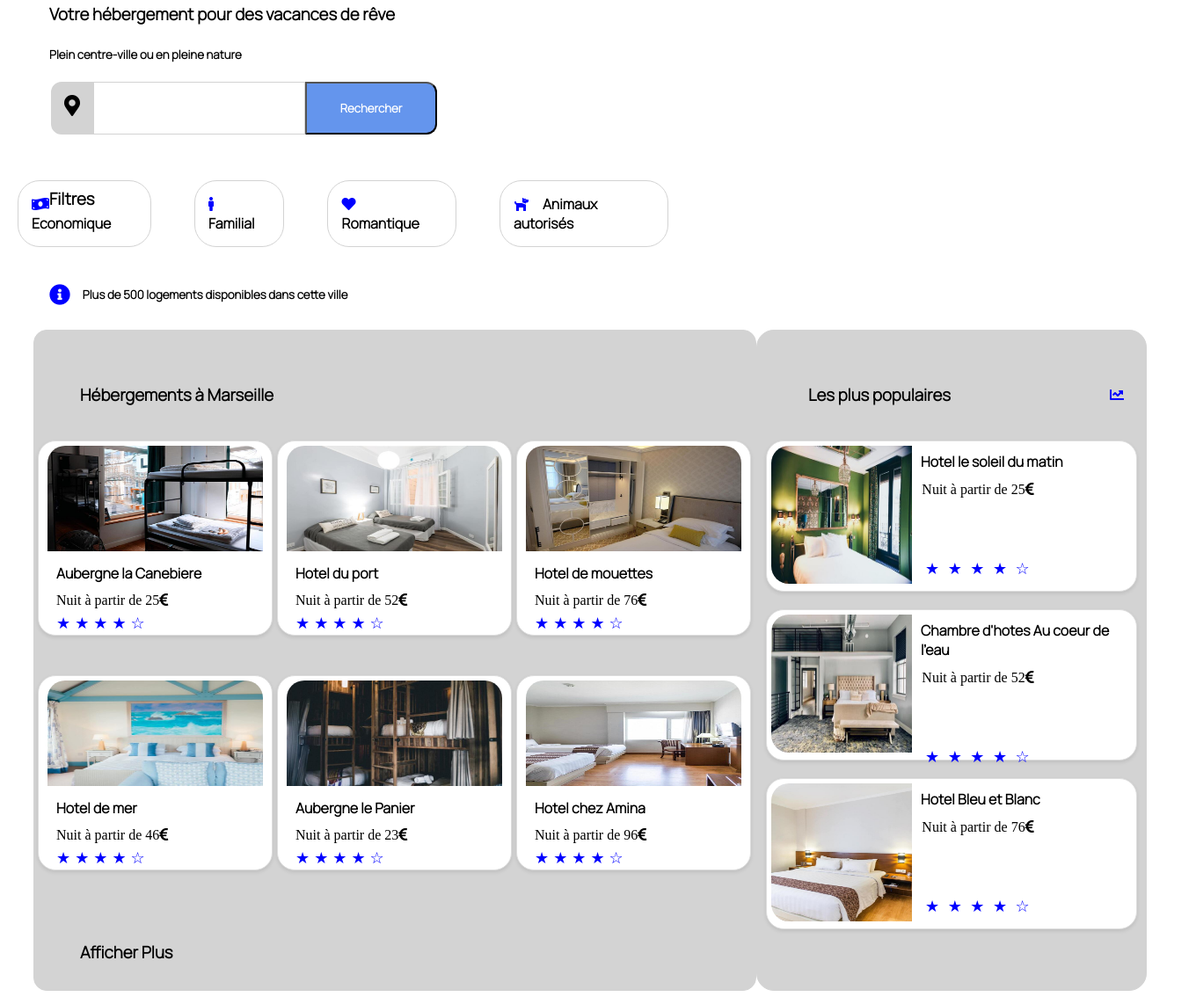
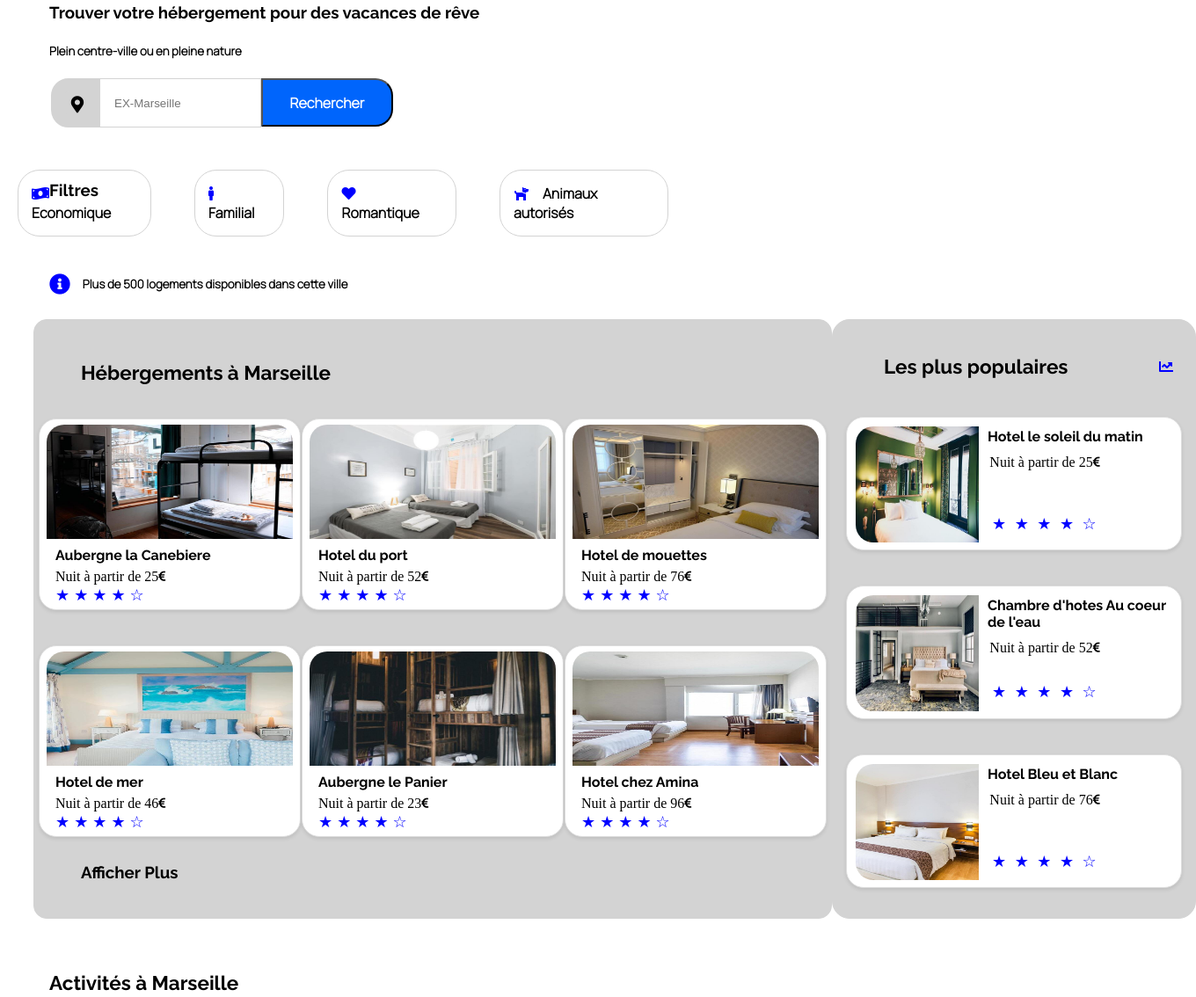
Before and after one commit to hafidinferno/Projet-2-HTML-CSS, a plain HTML site: page index.html in a window 1280 px wide. Shown: the part 121-1255 px from the top of the page at 88% size, 1360 px wide, since content can reach past the window. Drawn offline with Linux system fonts and the light colour scheme.

Commit message:
changement pour finaliser le site web

```diff
--- a/CSS/style.css
+++ b/CSS/style.css
@@ -20,6 +20,9 @@ nav{
 
 
 }
+a{
+  color: black;
+  text-decoration: none;}
 
 .navbar{
     color: black;
@@ -37,7 +40,7 @@ nav{
 }
 
 h3{
-    font-family: 'Manrope', sans-serif;
+    font-family: 'Raleway', sans-serif;
     margin-left: 48px;
     margin-top: 60px;
 }
@@ -54,15 +57,21 @@ form{
 }
 
 .fa-map-marker-alt{
-background-color: #D3D3D3;
-border: 1px solid #D3D3D3;
-border-radius: 12px 0 0 12px;
-font-size: 1.5em;
-border-width: 15px;
+  display: flex;
+  justify-content: center;
+  width: 20px;
+  padding-top: 5px;
+  padding-left: 5px;
+  background-color: #D3D3D3;
+  border: 1px solid #D3D3D3;
+  border-radius: 20px 0 0 20px;
+  font-size: 1.2em;
+  border-width: 15px;
 }
 
 .search-input{
-    font-size: 1em;
+    width: 150px;
+    height: 38px;
     border: 1px solid #D3D3D3;
     padding: 8px 16px;
 }
@@ -72,10 +81,10 @@ border-width: 15px;
 button{
     font-family: 'Manrope', sans-serif;
     color: white;
-    background-color: #6495ED;
-    border-radius: 0 12px 12px 0;
+    background-color: #0065FC;
+    border-radius: 0 20px 20px 0;
     width: 150px;
-    height: 60px;
+    height: 55px;
 
 }
 
@@ -142,44 +151,34 @@ button{
     margin-top: 30px;
     margin-left:-1.2px;
     margin-bottom: 50px;
+    font-family: 'Manrope', sans-serif;
 }
 
 .annonce{
   display: flex;
   justify-content:space-between;
 }
-
+.heber{
+  margin-top: -18px;
+}
 
 .rating{
     display: grid;
     grid-column-gap: 1px;
 
     grid-template-columns: repeat(3, 1fr);
-    grid-gap: 5px;
 }
 
-.grid-item {
-    display: block;
-  width: 100%;
 
-  padding: 10px;
-  margin-bottom: 20px;
 
-  }
-
-  .grid-item img {
-    width: 30%;
-    height: auto;
-  }
 
   .img-rating{
-    width: 1100px;
-    height: 750px;
+    width: 1000px;
+    height: 670px;
     background-color: #D3D3D3;
     border: 1px solid #D3D3D3;
     border-radius: 15px;
-    padding-right: 5px;
-    padding-left: 4px;
+    padding: 5px;
     margin-top: -20px;
     margin-left: 30px;
   }
@@ -189,29 +188,29 @@ button{
     border: 1px solid #ddd;
     border-radius: 20px;
     box-shadow: 0px 2px 4px rgba(0, 0, 0, 0.1);
-    width: 245px;
+    width: 280px;
     height: 200px;
     margin: 20px auto;
-    padding: 10px;
+    padding: 8px;
     text-align: center;
   }
 
   /* Styles for the image */
   .card img {
-    margin-top: -5px;
+    margin-top: -2px;
     border-radius: 20px 20px 0 0;
     width: 100%;
     margin-bottom: 20px;
-    height: 60%;
+    height: 65%;
   }
 
   /* Styles for the heading */
   .card h4 {
     display: flex;
     justify-content: flex-start;
-    margin-top: -10px;
+    margin-top: -15px;
     margin-left: 10px;
-    font-family: 'Manrope', sans-serif;
+    font-family: 'Raleway', sans-serif;
 
   }
 
@@ -219,8 +218,12 @@ button{
   .card p {
     display: flex;
     justify-content: flex-start;
-    margin-top: -10px;
+    margin-top: -15px;
     margin-left: 10px;
+  }
+  .fa-euro-sign{
+    margin-top: 3px;
+    font-size: 0.8em;
   }
 
 
@@ -234,15 +237,23 @@ button{
     margin-right: 5px;
   }
 
+  .affichage{
+    margin-top: 1%;
+  }
+
+
+
   .popular{
     display: flex;
     flex-direction: column;
     justify-content: space-around;
     justify-content: start;
-    width: 450px;
+    width: 400px;
+    height: 620px;
     background-color: #D3D3D3;
     border: 1px solid #D3D3D3;
     border-radius: 20px;
+    padding: 30px;
     padding-left: 5px;
     padding-right: 10px;
     padding-left: 10px;
@@ -250,10 +261,16 @@ button{
     margin-right: 20px;
   }
   .chart{
+    margin-top: -50px;
     font-family: 'Manrope', sans-serif;
     display: flex;
     flex-direction: row;
     justify-content: space-between;
+  }
+  .column{
+    padding: 5px;
+    display: flex;
+    flex-direction: column;
   }
 
 
@@ -268,10 +285,10 @@ button{
     border: 1px solid #ddd;
     border-radius: 20px;
     box-shadow: 0px 2px 4px rgba(0, 0, 0, 0.1);
-    width: 400px;
-    height: 150px;
+    width: 350px;
+    height: 120px;
     margin: 20px auto;
-    padding: 10px;
+    padding: 15px;
   }
 
 
@@ -282,18 +299,17 @@ button{
     margin-left: -5px;
     margin-top: -5px;
     width: 40%;
-    height: 105%;
+    height: 110%;
   }
 
 
   .cardP h4 {
+    font-family: 'Raleway', sans-serif;
     display: flex;
     flex-direction: row;
     justify-content: flex-start;
-    margin-left: 140px;
-    margin-top: -150px;
-    margin-left: 165px;
-    font-family: 'Manrope', sans-serif;
+    margin-top: -130px;
+    margin-left: 145px;
 
   }
 
@@ -301,12 +317,19 @@ button{
     display: flex;
     justify-content: center;
     margin-top: -10px;
-    margin-left: 60px;
+    margin-left: 70px;
   }
 
   .starsP{
-    margin-left: 170px;
-    margin-top: 70px;
+    margin-left: 150px;
+    margin-top: 50px;
+    font-size: 18px;
+    color:blue;
+  }
+
+  .starsL{
+    margin-left: 150px;
+    margin-top: 30px;
     font-size: 18px;
     color:blue;
   }
@@ -317,7 +340,10 @@ button{
     flex-direction: row;
     justify-content: space-around;
     margin-left: -20px;
+    margin-right:-20px ;
+    padding: 50px;
     gap: -15px;
+    margin-top: -20px;
   }
 
   .cardS{
@@ -344,14 +370,13 @@ button{
     display: flex;
     justify-content: flex-start;
     margin-left: 7%;
-    font-family: 'Manrope', sans-serif;
+    font-family: 'Raleway', sans-serif;
   }
 
 
   footer{
     background-color: #D3D3D3;
     background-size: contain;
-    margin-top:10% ;
     display: flex;
     justify-content: flex-start;
     justify-content: space-around;
@@ -368,7 +393,7 @@ button{
     color: black;
     font-weight: bold;
     margin-left: -80px;
-    font-family: 'Manrope', sans-serif;
+    font-family: 'Raleway', sans-serif;
 
   }
 
--- a/index.html
+++ b/index.html
@@ -7,6 +7,12 @@
     <link rel="preconnect" href="https://fonts.googleapis.com">
     <link rel="preconnect" href="https://fonts.gstatic.com" crossorigin>
     <link href="https://fonts.googleapis.com/css2?family=Manrope:wght@300&display=swap" rel="stylesheet">
+    <link rel="preconnect" href="https://fonts.googleapis.com">
+    <link rel="preconnect" href="https://fonts.gstatic.com" crossorigin>
+    <link href="https://fonts.googleapis.com/css2?family=Raleway:ital,wght@0,700;1,600&display=swap" rel="stylesheet">
+    <link rel="preconnect" href="https://fonts.googleapis.com">
+    <link rel="preconnect" href="https://fonts.gstatic.com" crossorigin>
+    <link href="https://fonts.googleapis.com/css2?family=Raleway:wght@100&display=swap" rel="stylesheet">
     <link rel="stylesheet" href="https://cdnjs.cloudflare.com/ajax/libs/font-awesome/5.15.3/css/all.min.css">
     <link rel="stylesheet" href="/CSS/style.css">
     <title>Booki</title>
@@ -16,21 +22,21 @@
 
                 <img src="images/logo/Booki.png" alt="Logo du site" class="Logo" >
                 <nav>
-                <a href="" target="_blank" class="navbar">Hébergements</a>
-                <a href="" target="_blank" class="navbar"> Activités</a>
+                <a href="#hebergement"  class="navbar">Hébergements</a>
+                <a href="#Action"  class="navbar"> Activités</a>
 
             </nav>
     </header>
 
     <main>
         <section>
-            <h3><strong> Votre hébergement pour des vacances de rêve</strong></h3>
+            <h3><strong> Trouver votre hébergement pour des vacances de rêve</strong></h3>
             <h4><small>Plein centre-ville ou en pleine nature</small> </h4>
 
             <form action="/search" method="get">
                 <i class="fas fa-map-marker-alt"></i>
-                <input type="text" id="search" class="search-input" name="q">
-                <button type="submit"><strong>Rechercher</strong></button>
+                <input type="text" id="search" class="search-input" name="q" placeholder="EX-Marseille">
+                <button type="submit"><strong><big>Rechercher</big></strong></button>
             </form>
             <h3 class="Filtre"><strong>Filtres</strong></h3>
             <div class="sort">
@@ -46,10 +52,12 @@
         </div>
 
         <section class="annonce">
-          <div class="img-rating">
-            <h3><strong>Hébergements à Marseille</strong></h3>
+          <div class="img-rating" id="hebergement">
+            <div class="heber">
+            <h3><strong><big>Hébergements à Marseille</big></strong></h3>
+          </div>
             <div class="rating">
-                <div class="card">
+                 <a href="#"><div class="card">
                     <img src="images/hebergements/4_small/marcus-loke-WQJvWU_HZFo-unsplash.jpg" alt="Traveling Agency">
                     <h4>Aubergne la Canebiere</h4>
                     <p>Nuit à partir de 25<i class="fas fa-euro-sign"></i></p>
@@ -60,8 +68,8 @@
                       <span class="star">&#9733;</span>
                       <span class="star">&#9734;</span>
                     </p>
-                  </div>
-                  <div class="card">
+                  </div></a>
+                  <a href="#"><div class="card">
                     <img src="images/hebergements/4_small/fred-kleber-gTbaxaVLvsg-unsplash.jpg" alt="Traveling Agency">
                     <h4>Hotel du port</h4>
                     <p>Nuit à partir de 52<i class="fas fa-euro-sign"></i> </p>
@@ -72,8 +80,8 @@
                       <span class="star">&#9733;</span>
                       <span class="star">&#9734;</span>
                     </p>
-                  </div>
-                  <div class="card">
+                  </div></a>
+                  <a href="#"><div class="card">
                     <img src="images/hebergements/4_small/reisetopia-B8WIgxA_PFU-unsplash.jpg" alt="Traveling Agency">
                     <h4>Hotel de mouettes</h4>
                     <p>Nuit à partir de 76<i class="fas fa-euro-sign"></i> </p>
@@ -84,8 +92,8 @@
                       <span class="star">&#9733;</span>
                       <span class="star">&#9734;</span>
                     </p>
-                  </div>
-                  <div class="card">
+                  </div></a>
+                  <a href="#"><div class="card">
                     <img src="images/hebergements/4_small/annie-spratt-Eg1qcIitAuA-unsplash.jpg" alt="Traveling Agency">
                     <h4>Hotel de mer</h4>
                     <p>Nuit à partir de 46<i class="fas fa-euro-sign"></i> </p>
@@ -97,8 +105,8 @@
                       <span class="star">&#9734;</span>
                     </p>
 
-                  </div>
-                  <div class="card">
+                  </div></a>
+                  <a href="#"><div class="card">
                     <img src="images/hebergements/4_small/nicate-lee-kT-ZyaiwBe0-unsplash.jpg" alt="Traveling Agency">
                     <h4>Aubergne le Panier</h4>
                     <p>Nuit à partir de 23<i class="fas fa-euro-sign"></i> </p>
@@ -109,8 +117,8 @@
                       <span class="star">&#9733;</span>
                       <span class="star">&#9734;</span>
                     </p>
-                  </div>
-                  <div class="card">
+                  </div></a>
+                  <a href="#"><div class="card">
                     <img src="images/hebergements/4_small/febrian-zakaria-M6S1WvfW68A-unsplash.jpg" alt="Traveling Agency">
                     <h4>Hotel chez Amina</h4>
                     <p>Nuit à partir de 96<i class="fas fa-euro-sign"></i> </p>
@@ -121,16 +129,16 @@
                       <span class="star">&#9733;</span>
                       <span class="star">&#9734;</span>
                     </p>
-                  </div>
+                  </div></a>
               </div>
-              <h3><strong>Afficher Plus</strong></h3>
+              <h3 class="affichage"><strong>Afficher Plus</strong></h3>
               </div>
               <div class="popular">
                 <div class="chart">
-                <h3><strong>Les plus populaires</strong></h3><i class="fas fa-chart-line"></i>
+                <h3><strong><big>Les plus populaires</big></strong></h3><i class="fas fa-chart-line"></i>
               </div>
-                <div class="row">
-                    <div class="cardP">
+                <div class="column">
+                  <a href="#"><div class="cardP">
                         <img src="images/hebergements/4_small/emile-guillemot-Bj_rcSC5XfE-unsplash.jpg" alt="Traveling Agency">
                         <h4>Hotel le soleil du matin</h4>
                         <p p class="price">Nuit à partir de 25<i class="fas fa-euro-sign"></i></p>
@@ -141,20 +149,20 @@
                           <span class="star">&#9733;</span>
                           <span class="star">&#9734;</span>
                         </p>
-                      </div>
-                      <div class="cardP">
+                      </div></a>
+                      <a href="#"></a><div class="cardP">
                         <img src="images/hebergements/4_small/aw-creative-VGs8z60yT2c-unsplash.jpg" alt="Traveling Agency">
                         <h4>Chambre d'hotes Au coeur de l'eau</h4>
                         <p p class="price">Nuit à partir de 52<i class="fas fa-euro-sign"></i> </p>
-                        <p class="starsP">
+                        <p class="starsL">
                           <span class="star">&#9733;</span>
                           <span class="star">&#9733;</span>
                           <span class="star">&#9733;</span>
                           <span class="star">&#9733;</span>
                           <span class="star">&#9734;</span>
                         </p>
-                      </div>
-                      <div class="cardP">
+                      </div></a>
+                      <a href="#"></a><div class="cardP">
                         <img src="images/hebergements/4_small/febrian-zakaria-sjvU0THccQA-unsplash.jpg" alt="Traveling Agency">
                         <h4>Hotel Bleu et Blanc</h4>
                         <p class="price">Nuit à partir de 76<i class="fas fa-euro-sign"></i> </p>
@@ -165,29 +173,29 @@
                           <span class="star">&#9733;</span>
                           <span class="star">&#9734;</span>
                         </p>
-                      </div>
+                      </div></a>
                       </div>
         </section>
         <section>
-          <div class="Act">
-            <h3><strong>Activités à Marseille</strong></h3>
+          <div class="Act" id="Action" >
+            <h3><strong><big>Activités à Marseille</big></strong></h3>
             <div class="Activite">
-                <div class="cardS">
+              <a href="#"><div class="cardS">
                     <img src="images/activites/4_small/reno-laithienne-QUgJhdY5Fyk-unsplash.jpg" alt="Traveling Agency">
-                    <h4>Vieux-port</h4>
-                  </div>
-                  <div class="cardS">
+                    <h4><strong>Vieux port</strong></h4>
+                  </div></a>
+                  <a href="#"><div class="cardS">
                     <img src="images/activites/4_small/paul-hermann-QFTrLdQIRhI-unsplash.jpg" alt="Traveling Agency">
                     <h4>Fort de pomègues</h4>
-                  </div>
-                  <div class="cardS">
+                  </div></a>
+                  <a href="#"><div class="cardS">
                     <img src="images/activites/4_small/kilyan-sockalingum-NR8-cBCN3aI-unsplash.jpg" alt="Traveling Agency">
                     <h4>Parc national des Calanques</h4>
-                  </div>
-                  <div class="cardS">
+                  </div></a>
+                  <a href="#"><div class="cardS">
                     <img src="images/activites/4_small/florian-wehde-xW9e8gdotxI-unsplash.jpg" alt="Traveling Agency">
                     <h4>Notre-Dame-De-la-garde</h4>
-                </div>
+                </div></a>
         </section>
     </main>
     <footer>
```
